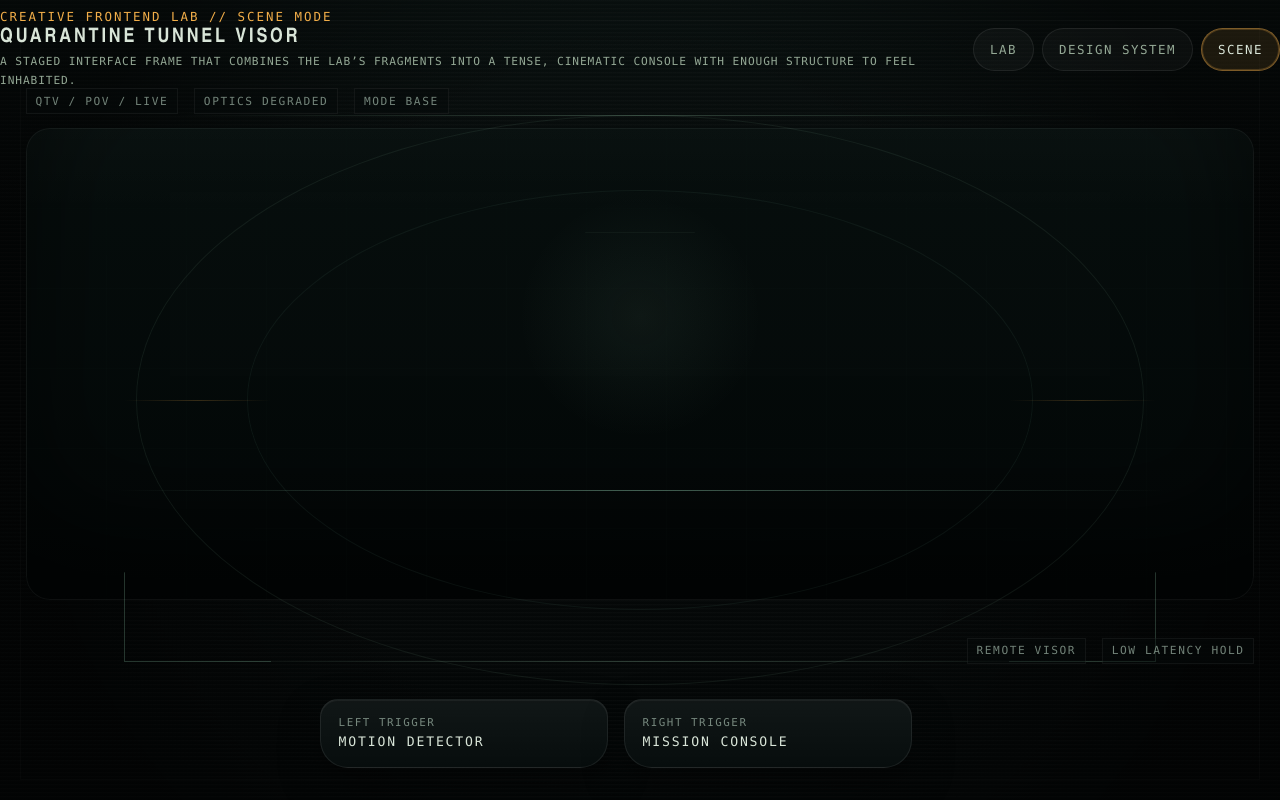
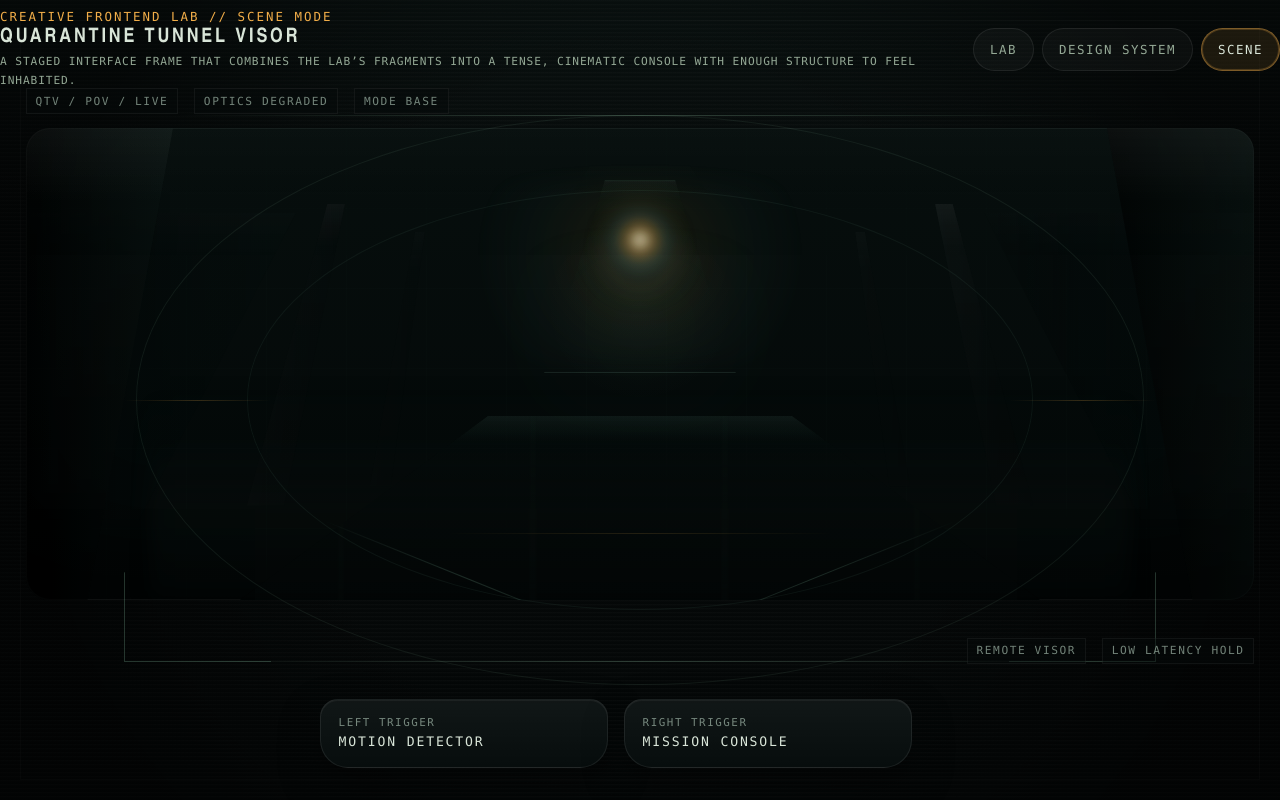
Before and after one commit to ad0v0/dev-lab, a React (Vite) app in the folder alien-hud-interface/: page / in a window 1280 px wide. Built offline with nearby package versions, Linux system fonts and the light colour scheme.

Commit message:
[Alien interface] Improve scene composition

```diff
--- a/alien-hud-interface/src/scene/quarantine-tunnel-visor.tsx
+++ b/alien-hud-interface/src/scene/quarantine-tunnel-visor.tsx
@@ -46,8 +46,36 @@ export function QuarantineTunnelVisor() {
       <div className="visor-scene__camera">
         <div className="visor-scene__layer visor-scene__world" aria-hidden="true">
           <div className="world-placeholder">
-            <span className="world-placeholder__horizon" />
-            <span className="world-placeholder__vanish" />
+            <div className="world-placeholder__light" />
+
+            <div className="world-placeholder__far">
+              <span className="world-placeholder__aperture" />
+              <span className="world-placeholder__light-core" />
+              <span className="world-placeholder__ceiling" />
+            </div>
+
+            <div className="world-placeholder__mid">
+              <span className="world-placeholder__rib world-placeholder__rib--left world-placeholder__rib--a" />
+              <span className="world-placeholder__rib world-placeholder__rib--right world-placeholder__rib--a" />
+              <span className="world-placeholder__rib world-placeholder__rib--left world-placeholder__rib--b" />
+              <span className="world-placeholder__rib world-placeholder__rib--right world-placeholder__rib--b" />
+              <span className="world-placeholder__wall world-placeholder__wall--left" />
+              <span className="world-placeholder__wall world-placeholder__wall--right" />
+            </div>
+
+            <div className="world-placeholder__near">
+              <span className="world-placeholder__frame world-placeholder__frame--left" />
+              <span className="world-placeholder__frame world-placeholder__frame--right" />
+              <span className="world-placeholder__floor" />
+              <span className="world-placeholder__floor-line world-placeholder__floor-line--left" />
+              <span className="world-placeholder__floor-line world-placeholder__floor-line--right" />
+              <span className="world-placeholder__threshold" />
+            </div>
+
+            <div className="world-placeholder__fog">
+              <span className="world-placeholder__fog-band world-placeholder__fog-band--far" />
+              <span className="world-placeholder__fog-band world-placeholder__fog-band--near" />
+            </div>
           </div>
         </div>
 
--- a/alien-hud-interface/src/styles/index.css
+++ b/alien-hud-interface/src/styles/index.css
@@ -304,8 +304,8 @@ button {
   border-radius: 24px;
   overflow: hidden;
   background:
-    radial-gradient(circle at 50% 40%, rgba(159, 227, 193, 0.06), transparent 18%),
-    linear-gradient(180deg, rgba(255, 255, 255, 0.015), transparent 18%),
+    radial-gradient(circle at 50% 38%, rgba(159, 227, 193, 0.03), transparent 14%),
+    linear-gradient(180deg, rgba(255, 255, 255, 0.015), transparent 16%),
     linear-gradient(180deg, rgba(7, 15, 14, 0.96) 0%, rgba(3, 7, 7, 0.98) 100%);
   box-shadow:
     inset 0 0 0 1px rgba(255, 255, 255, 0.05),
@@ -323,29 +323,253 @@ button {
   opacity: 0.26;
 }
 
-.world-placeholder__horizon,
-.world-placeholder__vanish {
-  position: absolute;
+.world-placeholder__light,
+.world-placeholder__aperture,
+.world-placeholder__light-core,
+.world-placeholder__ceiling,
+.world-placeholder__rib,
+.world-placeholder__wall,
+.world-placeholder__frame,
+.world-placeholder__floor,
+.world-placeholder__floor-line,
+.world-placeholder__threshold,
+.world-placeholder__fog-band {
+  position: absolute;
+  display: block;
+}
+
+.world-placeholder__light {
+  inset: 11% 33% 50%;
+  background:
+    radial-gradient(circle at 50% 40%, rgba(255, 230, 168, 0.12), rgba(242, 174, 73, 0.08) 24%, rgba(159, 227, 193, 0.04) 44%, transparent 72%);
+  filter: blur(12px);
+  opacity: 0.7;
+}
+
+.world-placeholder__far,
+.world-placeholder__mid,
+.world-placeholder__near,
+.world-placeholder__fog {
+  position: absolute;
+  inset: 0;
+}
+
+.world-placeholder__far {
+  opacity: 0.96;
+}
+
+.world-placeholder__aperture {
+  top: 11%;
   left: 50%;
-  display: block;
+  width: min(34vw, 20rem);
+  height: 41%;
   transform: translateX(-50%);
-}
-
-.world-placeholder__horizon {
-  bottom: 23%;
-  width: min(82vw, 68rem);
+  background:
+    linear-gradient(180deg, rgba(255, 255, 255, 0.04), transparent 10%, rgba(0, 0, 0, 0.18) 22%, rgba(0, 0, 0, 0) 46%),
+    radial-gradient(circle at 50% 36%, rgba(159, 227, 193, 0.06), transparent 52%);
+  border: 1px solid rgba(159, 227, 193, 0.12);
+  box-shadow:
+    inset 0 0 0 1px rgba(255, 255, 255, 0.015),
+    0 0 30px rgba(0, 0, 0, 0.18);
+  clip-path: polygon(20% 100%, 39% 0, 61% 0, 80% 100%);
+  opacity: 0.72;
+}
+
+.world-placeholder__light-core {
+  top: 17%;
+  left: 50%;
+  width: min(7.5vw, 4.25rem);
+  height: min(8.5vw, 4.75rem);
+  transform: translateX(-50%);
+  border-radius: 45% 45% 52% 52%;
+  background:
+    radial-gradient(circle at 50% 42%, rgba(255, 241, 197, 0.82) 0, rgba(242, 174, 73, 0.34) 24%, rgba(159, 227, 193, 0.1) 46%, transparent 74%);
+  box-shadow:
+    0 0 28px rgba(242, 174, 73, 0.1),
+    0 0 56px rgba(159, 227, 193, 0.05);
+  filter: blur(4px);
+}
+
+.world-placeholder__ceiling {
+  top: 8%;
+  left: 50%;
+  width: min(56vw, 35rem);
+  height: 32%;
+  transform: translateX(-50%);
+  background:
+    linear-gradient(180deg, rgba(255, 255, 255, 0.05), transparent 18%),
+    linear-gradient(90deg, transparent, rgba(159, 227, 193, 0.04) 50%, transparent);
+  clip-path: polygon(23% 100%, 41% 0, 59% 0, 77% 100%);
+  opacity: 0.2;
+}
+
+.world-placeholder__mid {
+  opacity: 0.88;
+}
+
+.world-placeholder__rib {
+  top: 16%;
+  bottom: 20%;
+  width: 8%;
+  background:
+    linear-gradient(180deg, rgba(255, 255, 255, 0.05), transparent 14%, rgba(0, 0, 0, 0.28)),
+    linear-gradient(90deg, rgba(255, 255, 255, 0.03), rgba(5, 10, 10, 0.84));
+  opacity: 0.78;
+}
+
+.world-placeholder__rib--left {
+  transform-origin: bottom left;
+  clip-path: polygon(82% 0, 100% 0, 38% 100%, 0 100%);
+}
+
+.world-placeholder__rib--right {
+  transform-origin: bottom right;
+  clip-path: polygon(0 0, 18% 0, 100% 100%, 62% 100%);
+}
+
+.world-placeholder__rib--a.world-placeholder__rib--left {
+  left: 18%;
+}
+
+.world-placeholder__rib--a.world-placeholder__rib--right {
+  right: 18%;
+}
+
+.world-placeholder__rib--b.world-placeholder__rib--left {
+  left: 28%;
+  top: 22%;
+  bottom: 24%;
+  width: 4.5%;
+  opacity: 0.34;
+}
+
+.world-placeholder__rib--b.world-placeholder__rib--right {
+  right: 28%;
+  top: 22%;
+  bottom: 24%;
+  width: 4.5%;
+  opacity: 0.34;
+}
+
+.world-placeholder__wall {
+  top: 18%;
+  bottom: 17%;
+  width: 22%;
+  background:
+    linear-gradient(180deg, rgba(255, 255, 255, 0.02), transparent 14%),
+    linear-gradient(90deg, rgba(0, 0, 0, 0.02), rgba(3, 8, 8, 0.82) 34%, rgba(9, 18, 17, 0.34));
+  opacity: 0.58;
+}
+
+.world-placeholder__wall--left {
+  left: 0;
+  clip-path: polygon(0 0, 100% 0, 42% 100%, 0 100%);
+}
+
+.world-placeholder__wall--right {
+  right: 0;
+  clip-path: polygon(0 0, 100% 0, 100% 100%, 58% 100%);
+}
+
+.world-placeholder__near {
+  opacity: 0.98;
+}
+
+.world-placeholder__frame {
+  top: 0;
+  bottom: 0;
+  width: 12%;
+  background:
+    linear-gradient(180deg, rgba(255, 255, 255, 0.04), transparent 16%, rgba(0, 0, 0, 0.34)),
+    linear-gradient(90deg, rgba(0, 0, 0, 0.58), rgba(12, 22, 20, 0.54));
+}
+
+.world-placeholder__frame--left {
+  left: 0;
+  clip-path: polygon(0 0, 100% 0, 42% 100%, 0 100%);
+}
+
+.world-placeholder__frame--right {
+  right: 0;
+  clip-path: polygon(0 0, 100% 0, 100% 100%, 58% 100%);
+}
+
+.world-placeholder__floor {
+  left: 50%;
+  right: 0;
+  bottom: 0;
+  width: min(72vw, 50rem);
+  height: 39%;
+  transform: translateX(-50%);
+  background:
+    linear-gradient(180deg, rgba(159, 227, 193, 0.06), transparent 14%),
+    linear-gradient(180deg, rgba(16, 28, 26, 0.2), rgba(2, 5, 5, 0.96) 74%);
+  clip-path: polygon(31% 0, 69% 0, 100% 100%, 0 100%);
+}
+
+.world-placeholder__floor::before {
+  content: '';
+  position: absolute;
+  inset: 0;
+  background:
+    repeating-linear-gradient(
+      90deg,
+      transparent 0 12%,
+      rgba(159, 227, 193, 0.045) 12.4% 12.8%,
+      transparent 13.2% 24%
+    ),
+    linear-gradient(180deg, rgba(0, 0, 0, 0), rgba(0, 0, 0, 0.55) 78%);
+  clip-path: inherit;
+  opacity: 0.24;
+}
+
+.world-placeholder__floor-line {
+  bottom: 17%;
+  width: 26%;
   height: 1px;
-  background: linear-gradient(90deg, transparent, rgba(159, 227, 193, 0.4), transparent);
-}
-
-.world-placeholder__vanish {
-  top: 22%;
-  width: min(56vw, 34rem);
-  height: 48%;
-  border: 1px solid rgba(159, 227, 193, 0.12);
-  border-bottom: 0;
-  clip-path: polygon(16% 100%, 40% 0, 60% 0, 84% 100%);
-  opacity: 0.4;
+  background: linear-gradient(90deg, transparent, rgba(159, 227, 193, 0.22), transparent);
+}
+
+.world-placeholder__floor-line--left {
+  left: 24%;
+  transform: rotate(22deg);
+  transform-origin: left center;
+}
+
+.world-placeholder__floor-line--right {
+  right: 24%;
+  transform: rotate(-22deg);
+  transform-origin: right center;
+}
+
+.world-placeholder__threshold {
+  left: 50%;
+  bottom: 14%;
+  width: min(44vw, 24rem);
+  height: 1px;
+  transform: translateX(-50%);
+  background: linear-gradient(90deg, transparent, rgba(242, 174, 73, 0.24), transparent);
+  opacity: 0.7;
+}
+
+.world-placeholder__fog {
+  pointer-events: none;
+}
+
+.world-placeholder__fog-band--far {
+  inset: 20% 22% 34%;
+  background:
+    radial-gradient(circle at 50% 48%, rgba(159, 227, 193, 0.06), transparent 54%);
+  filter: blur(18px);
+  opacity: 0.22;
+}
+
+.world-placeholder__fog-band--near {
+  inset: 56% 10% 0;
+  background:
+    linear-gradient(180deg, transparent, rgba(8, 18, 17, 0.18) 24%, rgba(20, 34, 31, 0.34) 58%, rgba(7, 12, 12, 0.54));
+  filter: blur(10px);
+  opacity: 0.48;
 }
 
 .visor-scene__optics,
```
